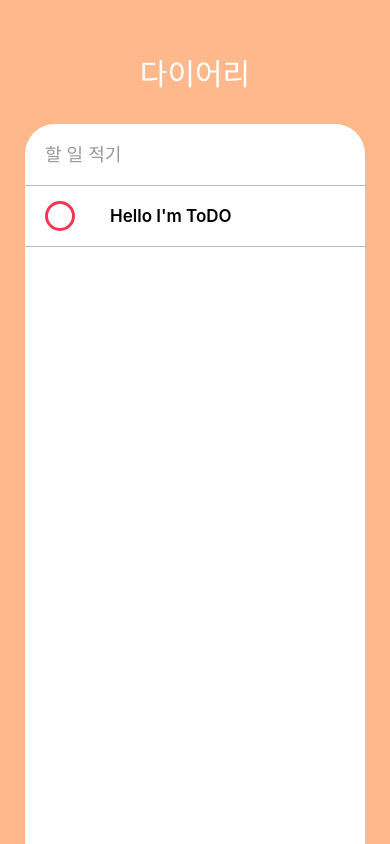
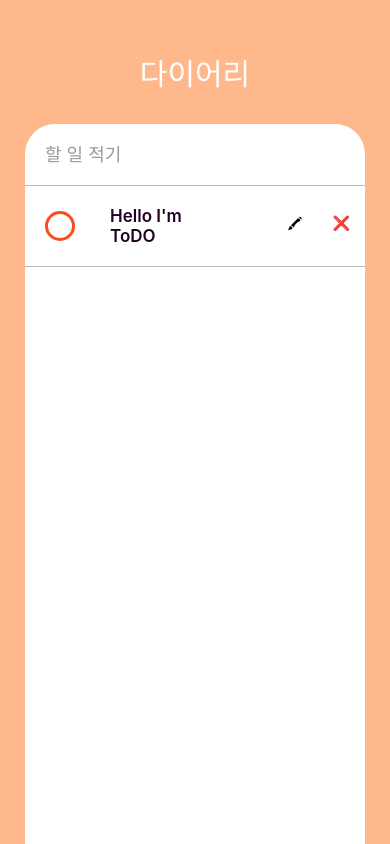
Before and after one commit to GisangLee/ToDo-React-Native-App, a React Native app: screen / in a window 390 px wide. Built offline with nearby package versions, Linux system fonts and the light colour scheme.

Commit message:
ToDo.js (2)

```diff
--- a/ToDo.js
+++ b/ToDo.js
@@ -15,9 +15,10 @@
     isCompleted: false,
   };
   render() {
-    const { isCompleted } = this.state;
+    const { isCompleted, isEditing } = this.state;
     return (
       <View style={styles.container}>
+        <View style={styles.column}>
           <TouchableOpacity onPress={this._toggleComplete}>
             <View
               style={[
@@ -26,7 +27,37 @@
               ]}
             ></View>
           </TouchableOpacity>
-        <Text style={styles.text}>Hello I'm ToDO</Text>
+          <Text
+            style={[
+              styles.text,
+              isCompleted ? styles.completedText : styles.uncompletedText,
+            ]}
+          >
+            Hello I'm ToDO
+          </Text>
+        </View>
+        {isEditing ? (
+          <View style={styles.actions}>
+            <TouchableOpacity onPressOut={this._finishEditing}>
+              <View style={styles.actionsContainer}>
+                <Text style={styles.actionText}>❤</Text>
+              </View>
+            </TouchableOpacity>
+          </View>
+        ) : (
+          <View style={styles.actions}>
+            <TouchableOpacity onPressOut={this._startEditing}>
+              <View style={styles.actionsContainer}>
+                <Text style={styles.actionText}>🖍</Text>
+              </View>
+            </TouchableOpacity>
+            <TouchableOpacity>
+              <View style={styles.actionsContainer}>
+                <Text style={styles.actionText}>❌</Text>
+              </View>
+            </TouchableOpacity>
+          </View>
+        )}
       </View>
     );
   }
@@ -35,6 +66,16 @@
       return {
         isCompleted: !prevState.isCompleted,
       };
+    });
+  };
+  _startEditing = () => {
+    this.setState({
+      isEditing: true,
+    });
+  };
+  _finishEditing = () => {
+    this.setState({
+      isEditing: false,
     });
   };
 }
@@ -46,6 +87,7 @@
     borderBottomWidth: StyleSheet.hairlineWidth,
     flexDirection: "row",
     alignItems: "center",
+    justifyContent: "space-between",
   },
   circle: {
     width: 30,
@@ -55,10 +97,10 @@
     marginHorizontal: 20,
   },
   completedCircle: {
-    borderColor: "#bbb",
+    borderColor: "#859398",
   },
   uncompletedCircle: {
-    borderColor: "#f23657",
+    borderColor: "#fc4a1a",
   },
   text: {
     fontWeight: "600",
@@ -66,4 +108,25 @@
     marginVertical: 20,
     paddingHorizontal: 15,
   },
+  completedText: {
+    color: "#859398",
+    textDecorationLine: "line-through",
+  },
+  uncompletedText: {
+    color: "#200122",
+  },
+  column: {
+    flexDirection: "row",
+    alignItems: "center",
+    width: width / 2,
+    justifyContent: "space-between",
+  },
+  actions: {
+    flexDirection: "row",
+  },
+  actionsContainer: {
+    marginVertical: 10,
+    marginHorizontal: 5,
+    paddingHorizontal: 10,
+  },
 });
```
Lines whose indentation alone changed are shown as unchanged.
